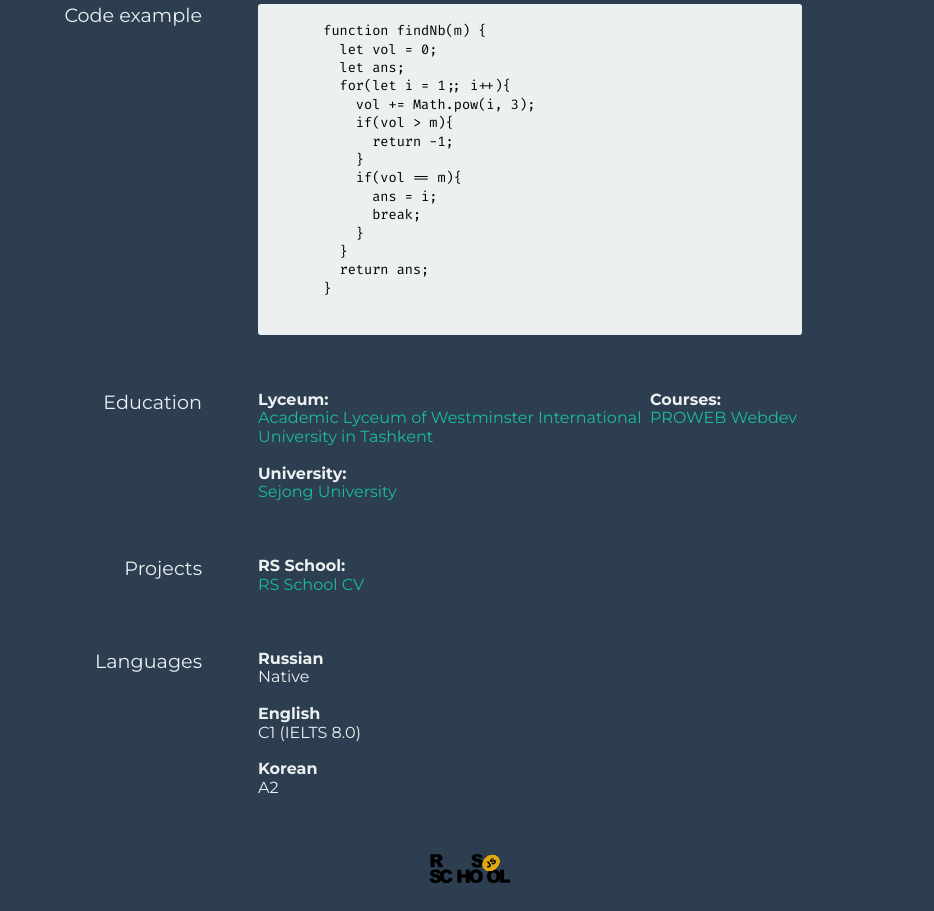
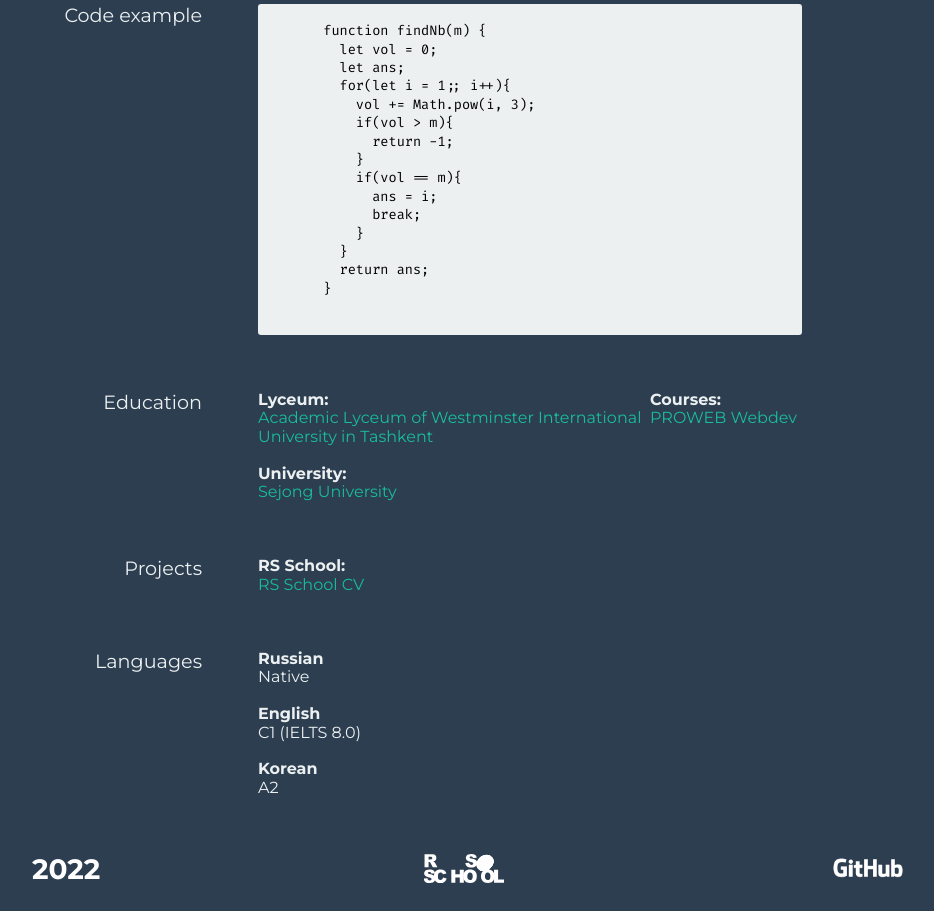
Before and after one commit to Laroikin/rsschool-cv, a plain HTML site: page index.html in a window 1280 px wide. Shown: the part 1180-2091 px from the top of the page, without its empty margins (170-1104 px from the left). Drawn offline with nearby package versions, Linux system fonts and the light colour scheme.

Commit message:
feat: add github link in footer

```diff
--- a/index.html
+++ b/index.html
@@ -201,7 +201,9 @@
       <div class="footer__container container">
         <div class="footer__inner--top">
           <ul class="footer__links">
-            <li class="footer__item"><a class="footer__link footer__link--rsschool"></a></li>
+            <li class="footer__item"><p style="font-weight: 800; font-size: 28px;" >2022</p></li>
+            <li class="footer__item"><a class="footer__link footer__link--rsschool" href="https://rs.school/js"></a></li>
+            <li class="footer__item"><a class="footer__link footer__link--github" href="https://github.com/laroikin"></a></li>
           </ul>
         </div>
       </div>
--- a/style.css
+++ b/style.css
@@ -521,13 +521,15 @@ address {
 }
 
 .footer .footer__container .footer__inner--top .footer__links {
+    filter: brightness(100);
     margin: 0 auto;
+    width: 1200px;
     display: -webkit-box;
     display: -ms-flexbox;
     display: flex;
     -webkit-box-pack: justify;
     -ms-flex-pack: justify;
-    justify-content: center;
+    justify-content: space-around;
 }
 
 .footer .footer__container .footer__inner--top .footer__links .footer__item {
@@ -546,4 +548,19 @@ address {
     height: 100%;
     background: url(./img/footer-icon-rsschool.svg) center center no-repeat;
     background-size: cover;
+    filter: invert(100);
 }
+
+.footer
+    .footer__container
+    .footer__inner--top
+    .footer__links
+    .footer__item
+    .footer__link--github{
+        display: inline-block;
+        font-size: 28px;
+        width: 80px;
+        height: 100%;
+        background: url(./img/GitHub_Logo.png) center center no-repeat;
+        background-size: cover;
+    }
```
Also changed, not shown: img/GitHub_Logo.png (added).
